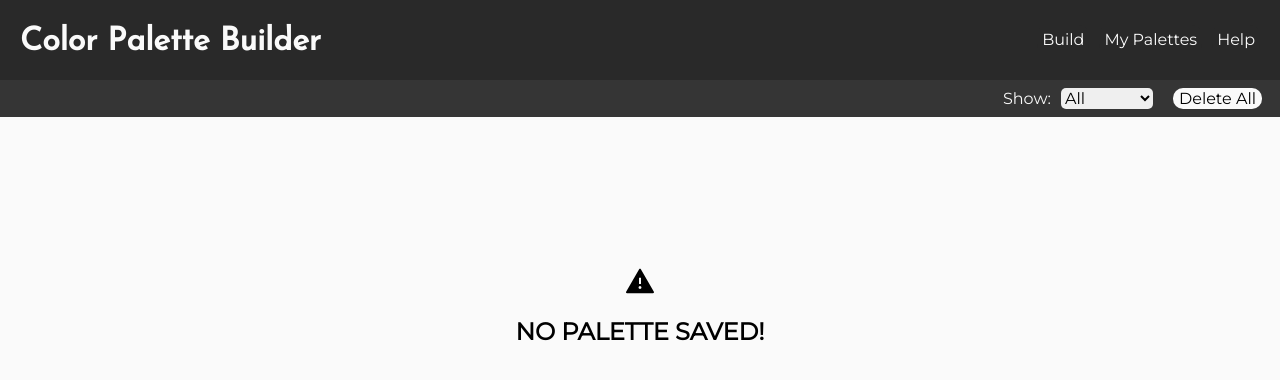
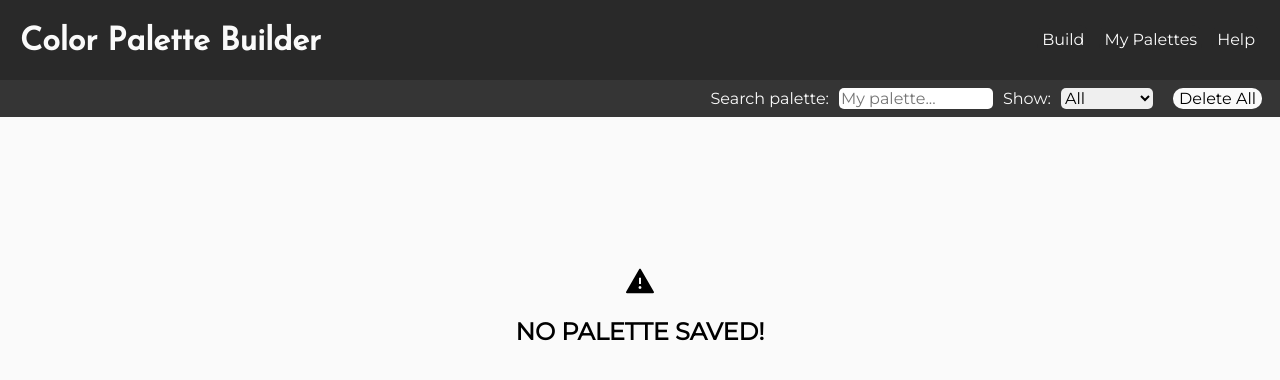
Before and after one commit to LuizHenriqueLobo1/color-palette-builder, a React (Vite) app: page /my-palettes in a window 1280 px wide. Shown: the top 380 px of the page. Built offline with nearby package versions, Linux system fonts and the light colour scheme; the HTML template or start-up script is replaced by a standard one.

Commit message:
Adicionando filtragem por nome da paleta

```diff
--- a/src/contexts/PalettesContext.jsx
+++ b/src/contexts/PalettesContext.jsx
@@ -6,9 +6,10 @@ export function PalettesContextProvider({ children }) {
 
   const [palettes, setPalettes] = useState([]);
   const [filter, setFilter] = useState('all');
+  const [search, setSearch] = useState('');
 
   return (
-    <PalettesContext.Provider value={{ palettes, setPalettes, filter, setFilter }}>
+    <PalettesContext.Provider value={{ palettes, setPalettes, filter, setFilter, search, setSearch }}>
       { children }
     </PalettesContext.Provider>
   );
--- a/src/pages/My-Palettes/MyPalettes.css
+++ b/src/pages/My-Palettes/MyPalettes.css
@@ -40,8 +40,21 @@
   color: #FAFAFA;
 }
 
+.my-palettes-label {
+  margin-right: 10px;
+}
+
+.my-palettes-search {
+  width: 150px;
+  font-family: 'Montserrat';
+  margin-right: 10px;
+  font-size: 1rem;
+  outline: none;
+  border: none;
+  border-radius: 5px;
+}
+
 .my-palettes-actions-select {
-  margin-left: 10px;
   outline: none;
   border: none;
   border-radius: 5px;
--- a/src/pages/My-Palettes/MyPalettes.jsx
+++ b/src/pages/My-Palettes/MyPalettes.jsx
@@ -14,12 +14,14 @@ export default function MyPalettes() {
     palettes,
     setPalettes,
     filter,
-    setFilter
+    setFilter,
+    search,
+    setSearch
   } = usePalettesContext();
 
   useEffect(() => {
-    setPalettes(getPaletteOrderBy(filter));
-  }, [ filter ]);
+    setPalettes(getPaletteOrderBy(filter, search));
+  }, [ filter, search ]);
 
   function deleteAllPalettes() {
     deleteAllSavedPalettes();
@@ -40,10 +42,21 @@ export default function MyPalettes() {
       <div className='my-palettes-container'>
         <div className='my-palettes-actions'>
           <div className='my-palettes-field'>
-            <label>Show:</label>
+            <label className='my-palettes-label'>
+              Search palette:
+            </label>
+            <input
+              className='my-palettes-search'
+              placeholder='My palette...'
+              type='text'
+              onChange={ event => setSearch(event.target.value) }
+            />
+            <label className='my-palettes-label'>
+              Show:
+            </label>
             <select
               className='my-palettes-actions-select'
-              onChange={ (event) => setFilter(event.target.value) }
+              onChange={ event => setFilter(event.target.value) }
             >
               <option value="all">All</option>
               <option value="favorites">Favorites</option>
--- a/src/utils/utils.js
+++ b/src/utils/utils.js
@@ -19,7 +19,8 @@ export function saveNewPalette(palette) {
   const newPalette = {
     id: generateId(),
     colors: palette,
-    favorite: false
+    favorite: false,
+    name: ''
   };
   const palettes = [...getSavedPalettes(), newPalette];
   localStorage.setItem('palettes', JSON.stringify(palettes));
@@ -55,8 +56,12 @@ export function favoritePalette(palette) {
   localStorage.setItem('palettes', JSON.stringify(palettes));
 }
 
-export function getPaletteOrderBy(filter) {
-  return filter === 'all' ? getSavedPalettes() : getFavoritesPalettes();
+export function getPaletteOrderBy(filter, search) {
+  const palettes = filter === 'all' ? getSavedPalettes() : getFavoritesPalettes();
+  if(search.length) {
+    return palettes.filter(({ name }) => name.toLowerCase().includes(search.toLowerCase()));
+  }
+  return palettes;
 }
 
 function getFavoritesPalettes() {
```
